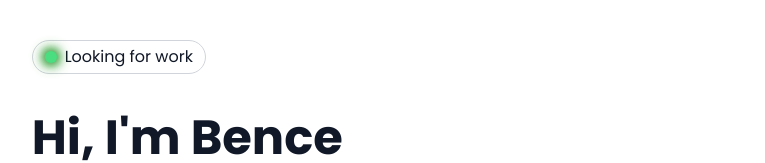
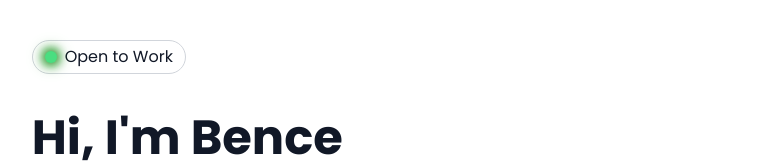
Before and after one commit to benceluzsinszky/portfolio, a React (Vite) app: page / in a window 1280 px wide. Shown: the top 163 px of the page, without its empty margins (75-840 px from the left). Built offline with nearby package versions, Linux system fonts and the light colour scheme; no server answers.

Commit message:
update availability text

```diff
--- a/src/components/Availability.tsx
+++ b/src/components/Availability.tsx
@@ -3,7 +3,7 @@ export default function Availability() {
     <div className="inline-flex flex-row items-center border rounded-full py-1 px-3">
       <div className="absolute size-3 animate-ping rounded-full bg-green-300 opacity-65"></div>
       <div className="mr-2 size-3 rounded-full bg-green-400 drop-shadow-green"></div>
-      <p>Looking for work</p>
+      <p>Open to Work</p>
     </div>
   );
 }
```
